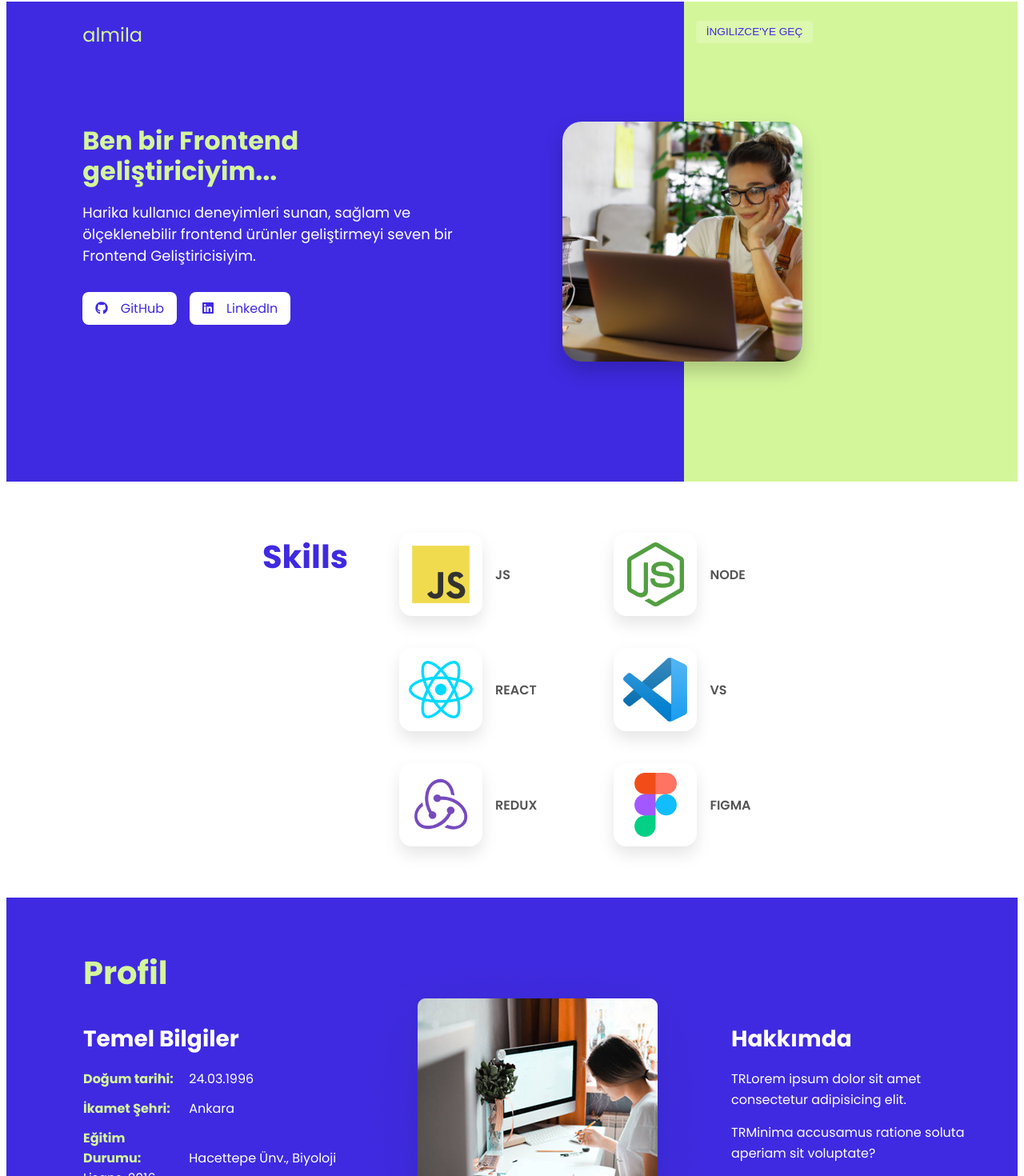
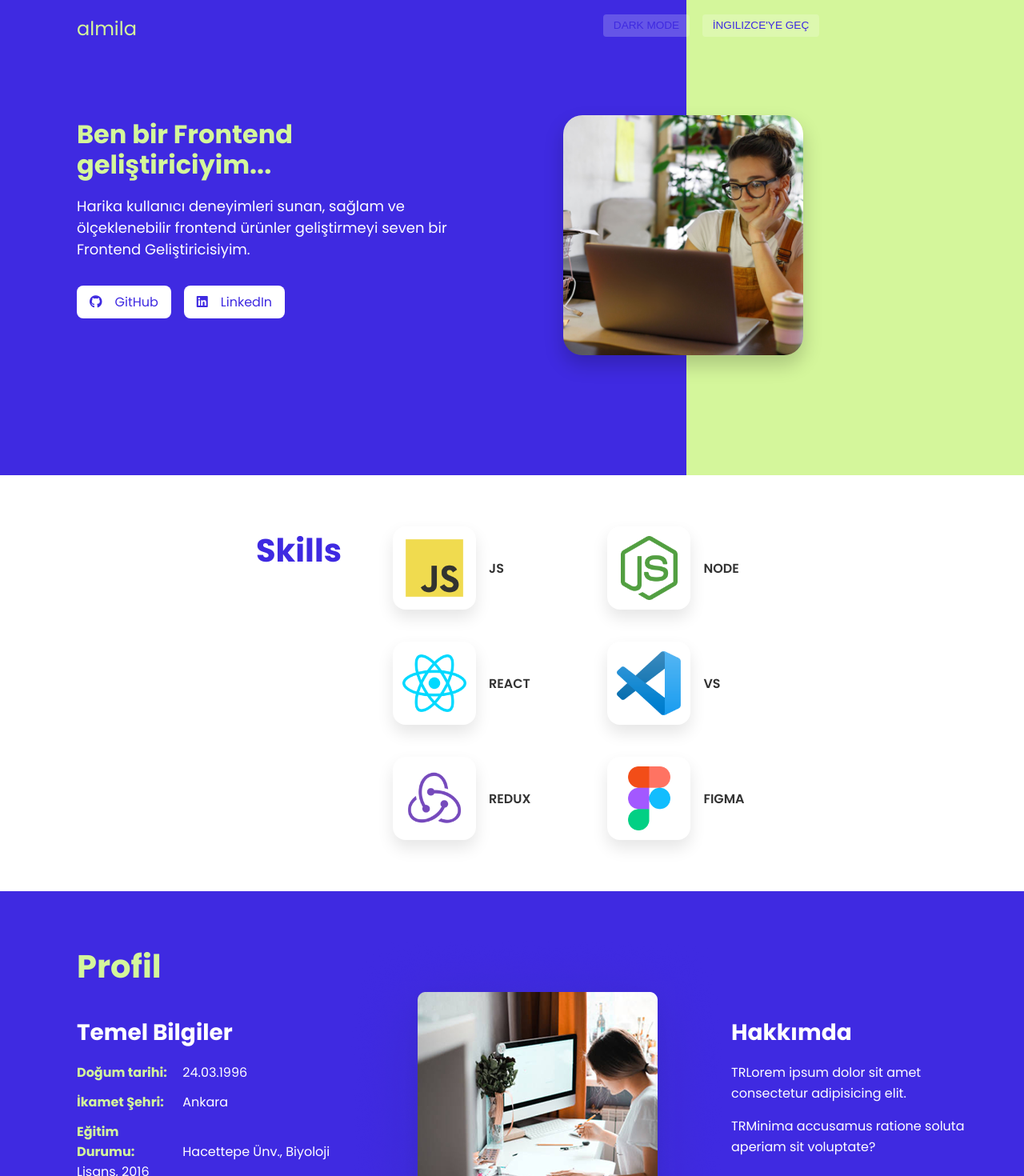
Before and after one commit to Bora-Erk/Frontend-Challenge, a React (Vite) app: page / in a window 1280 px wide. Shown: the part 6-1476 px from the top of the page at 80% size. Built offline with nearby package versions, Linux system fonts and the light colour scheme.

Commit message:
dark mode implemented along with css changes

```diff
--- a/src/App.css
+++ b/src/App.css
@@ -0,0 +1,33 @@
+body {
+    margin: 0;
+    padding: 0;
+}
+:root {
+    --bg:      #ffffff;
+    --text:    #333333;
+    --primary: #3f2ae1;
+    --secondary: #d4f69b;
+    --surface: #ffffff;
+  }
+
+  [data-theme="dark"] {
+    --bg:       #282626;
+    --text:     #e0e0e0;
+    --primary:  #bb86fc;
+    --secondary:#03dac6;
+    --surface:  #1e1e1e;
+  }
+
+  body {
+    background: var(--bg);
+    color: var(--text);
+    transition: background .3s, color .3s;
+  }
+
+  a, button {
+    color: var(--primary);
+    transition: color .3s;
+  }
+  a:hover, button:hover {
+    color: var(--secondary);
+  }
--- a/src/App.jsx
+++ b/src/App.jsx
@@ -1,4 +1,4 @@
-import { useState } from 'react'
+import { useState, useEffect } from 'react'
 
 import './App.css'
 import Header from './components/Header';
@@ -11,20 +11,28 @@ import '@fortawesome/fontawesome-free/css/all.min.css';
 
 
 function App() {
-  const [count, setCount] = useState(0)
+  const [theme, setTheme] = useState(() => {
+    return localStorage.getItem('theme') || 'light';
+  });
+
+  useEffect(() => {
+    document.documentElement.setAttribute('data-theme', theme);
+    localStorage.setItem('theme', theme);
+  }, [theme]);
+
+  const toggleTheme = () => {
+    setTheme(prev => prev === 'light' ? 'dark' : 'light');
+  }
 
   return (
+    <LanguageProvider>
 
-      <>
-      <LanguageProvider>
-        <Header/>
-        <Skills/>
-        <Profile/>
-        <Projects/>
-        <Footer/>
-        </LanguageProvider>
-      </>
-
+      <Header onToggleTheme={toggleTheme} currentTheme={theme} />
+      <Skills/>
+      <Profile/>
+      <Projects/>
+      <Footer/>
+    </LanguageProvider>
   )
 }
 
--- a/src/components/Footer.css
+++ b/src/components/Footer.css
@@ -1,7 +1,8 @@
 
 .footer {
     padding: 4rem 2rem;
-    background: #f8f8f8;
+    background: var(--surface);
+    color: var(--text);
     text-align: center;
   }
 
@@ -9,13 +10,13 @@
     margin: 0 0 1rem;
     font-size: 2.5rem;
     font-weight: 700;
-    color: #3f2ae1;
+    color: var(--primary);
   }
 
   .footer p:nth-child(2) {
     margin: 0 0 1.5rem;
     font-size: 1rem;
-    color: #333;
+    color: var(--text);
     line-height: 1.5;
   }
 
@@ -23,14 +24,14 @@
     display: inline-block;
     margin-bottom: 2rem;
     font-size: 1rem;
-    color: #3f2ae1;
+    color: var(--primary);
     text-decoration: none;
-    border-bottom: 1px solid currentColor;
+    border-bottom: 1px solid var(--primary);
     transition: color .2s, border-color .2s;
   }
   .footer > a:first-of-type:hover {
-    color: #1a1a1a;
-    border-color: #1a1a1a;
+    color: var(--text);
+    border-color: var(--text);
   }
 
   .footer__nav {
@@ -46,13 +47,13 @@
     width: 2.5rem;
     height: 2.5rem;
     font-size: 1.25rem;
-    color: #3f2ae1;
+    color: var(--primary);
     border-radius: 50%;
     text-decoration: none;
     transition: background .3s, color .3s;
   }
 
   .footer__nav a:hover {
-    background: #3f2ae1;
-    color: #fff;
+    background: var(--primary);
+    color: var(--surface);
   }
--- a/src/components/Header.css
+++ b/src/components/Header.css
@@ -10,14 +10,13 @@ body {
     min-height: 75vh;
     background: linear-gradient(
       to right,
-      #3f2ae1 67%,
-      #d4f69b 33%
+      var(--primary) 67%,
+      var(--secondary) 33%
     );
     position: relative;
     overflow: hidden;
   }
 
-  /* 2) Üst sağ kontroller */
   .header-controls {
     position: absolute;
     top: 1.5rem;
@@ -38,9 +37,8 @@ body {
     cursor: pointer;
   }
 
-  /* 3) Soldaki tanıtım bloğu */
   .header-intro {
-    color: #d4f69b;
+    color: var(--secondary);
     padding: 0 10%;
     align-self: start;
     margin-left: 2rem;
@@ -55,7 +53,7 @@ body {
     line-height: 1.2;
     margin: 0.25rem 0 1rem;
     font-weight: 700;
-    color: #d4f69b;
+    color: var(--secondary);
   }
   #intro-part-2 {
     color: #fff;
@@ -70,8 +68,8 @@ body {
     display: inline-flex;
     align-items: center;
     gap: 1rem;
-    background: #fff;
-    color: #3f2ae1;
+    background: var(--surface);
+    color: var(--primary);
     border-radius: 0.5rem;
     padding: 0.50rem 1rem;
     font-weight: 500;
@@ -83,7 +81,6 @@ body {
     background: rgba(255,255,255,0.8);
   }
 
-  /* 5) Sağdaki görsel */
   .header-image {
     align-self: center;;
     padding: 0 10%;
@@ -98,3 +95,13 @@ body {
     box-shadow: 0 12px 24px rgba(0,0,0,0.2);
     object-fit: cover;
   }
+  .theme-switch {
+    background: rgba(255,255,255,0.2);
+    border: none;
+    color: var(--primary);
+    border-radius: 0.25rem;
+    padding: 0.4rem 0.8rem;
+    font-size: 0.85rem;
+    text-transform: uppercase;
+    cursor: pointer;
+  }
--- a/src/components/Header.jsx
+++ b/src/components/Header.jsx
@@ -4,14 +4,21 @@ import './Header.css';
 import '@fortawesome/fontawesome-free/css/all.min.css';
 
 
-const Header = () => {
+const Header = ({ onToggleTheme, currentTheme }) => {
   const { t, toggleLanguage, lang } = useLanguage();
   return (
     <header className="header">
       <div className="header-controls">
+      <button
+          className="theme-switch"
+          onClick={onToggleTheme}
+        >
+          {currentTheme === 'light' ? 'Dark Mode' : 'Light Mode'}
+        </button>
         <button className="lang-switch" onClick={toggleLanguage}>
           {t('switchLanguage')}
         </button>
+
       </div>
       <div className="header-intro">
         <p>{t('greeting')}</p>
--- a/src/components/Profile.css
+++ b/src/components/Profile.css
@@ -1,14 +1,14 @@
 .profile {
     padding: 4rem 2rem;
-    background: #3f2ae1;
-    color: #fff;
+    background: var(--primary);
+    color: var(--surface);
     height: 60vh;
   }
 
   .profile h2 {
     margin: 0 0 2rem;
     font-size: 2.5rem;
-    color: #d4f69b;
+    color: var(--secondary);
     margin-left: 4rem;
   }
 
--- a/src/components/Projects.css
+++ b/src/components/Projects.css
@@ -1,11 +1,11 @@
 .projects {
-    background: #d4f69b;
+    background: var(--secondary);
     padding: 4rem 2rem;
   }
 
   .projects h2 {
     font-size: 2.5rem;
-    color: #3f2ae1;
+    color: var(--primary);
     margin-bottom: 2rem;
     margin-left: 9rem;
   }
@@ -18,7 +18,7 @@
   }
 
   .project {
-    background: #fff;
+    background: var(--surface);
     border-radius: 1rem;
     overflow: hidden;
     box-shadow: 0 12px 24px rgba(0, 0, 0, 0.1);
@@ -41,12 +41,12 @@
   .project-info h3 {
     margin: 0 0 1rem;
     font-size: 1.75rem;
-    color: #3f2ae1;
+    color: var(--primary);
   }
 
   .project-info p {
     margin: 0 0 1.5rem;
-    color: #333;
+    color: var(--text);
     line-height: 1.6;
   }
 
@@ -56,8 +56,8 @@
 
   .project-tags span {
     display: inline-block;
-    background: #3f2ae1;
-    color: #fff;
+    background: var(--primary);
+    color: var(--surface);
     border-radius: 999px;
     padding: 0.5rem 1rem;
     font-size: 0.875rem;
@@ -67,7 +67,7 @@
 
   .project-links a {
     margin-right: 2rem;
-    color: #3f2ae1;
+    color: var(--primary);
     text-decoration: none;
     font-weight: 500;
   }
--- a/src/components/Skills.css
+++ b/src/components/Skills.css
@@ -11,7 +11,7 @@
   .skills h2 {
     font-size: 2.5rem;
     align-self: flex-start;
-    color: #3f2ae1;
+    color: var(--primary);
     margin-top: 1rem;
     margin: 0;
   }
@@ -35,7 +35,7 @@
     width: 80px;
     height: 80px;
     padding: 0.75rem;
-    background: transparent;
+    background: var(--surface);
     border-radius: 1rem;
     object-fit: contain;
     box-shadow: 0 10px 20px rgba(0, 0, 0, 0.1);
@@ -45,5 +45,5 @@
     font-size: 1rem;
     font-weight: 600;
     text-transform: uppercase;
-    color: #555
+    color: var(--text)
   }
```
